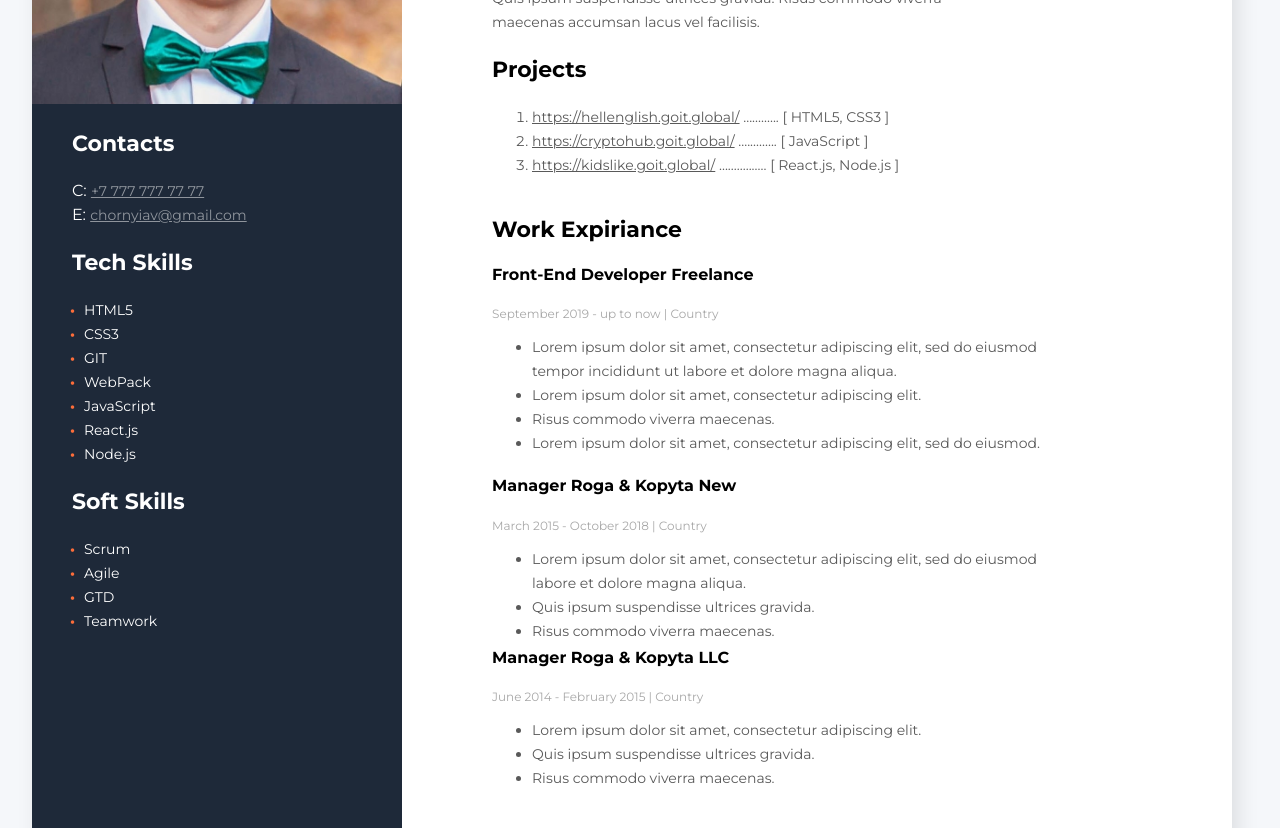
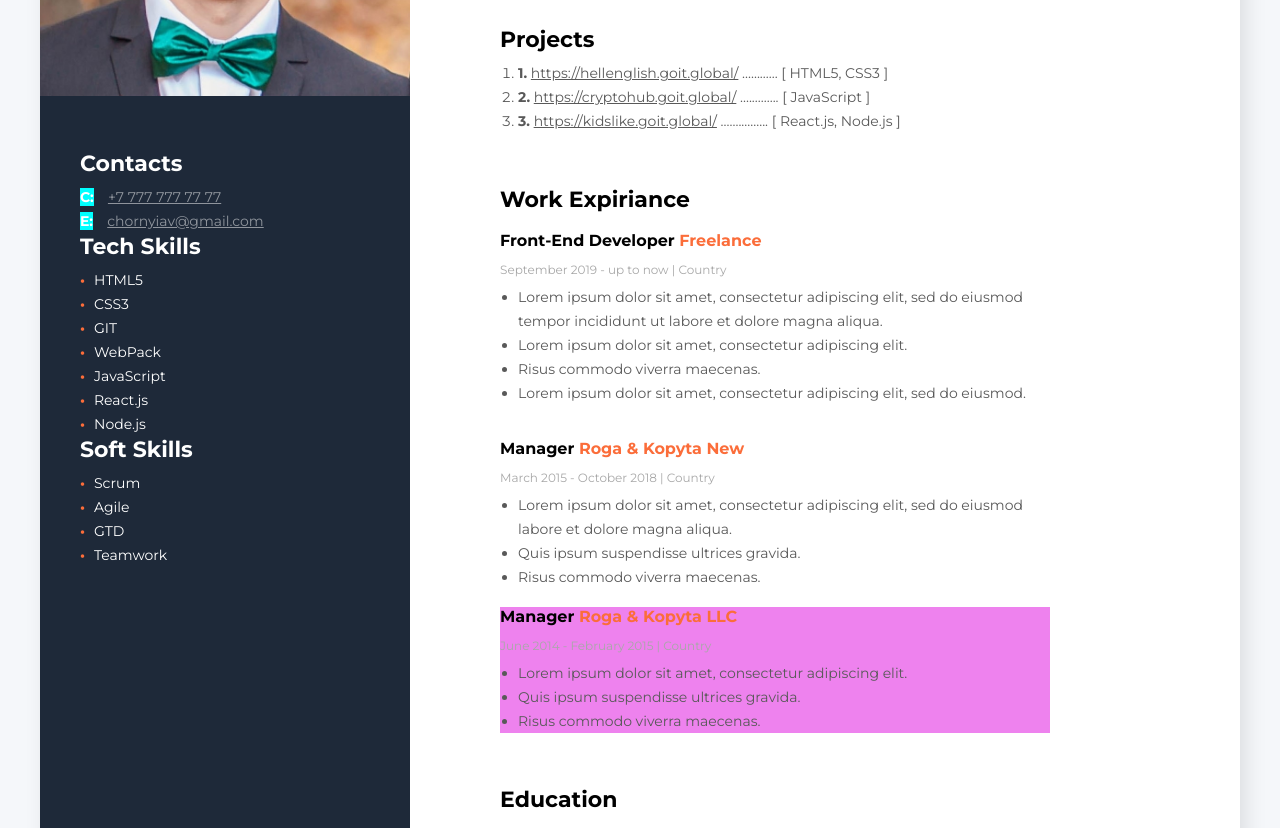
Before and after one commit to RunpucK/my_resumes, a plain HTML site: page index.html in a window 1280 px wide. Shown: the part 354-1182 px from the top of the page. Drawn offline with Linux system fonts and the light colour scheme.

Commit message:
my_resume

```diff
--- a/css/style.css
+++ b/css/style.css
@@ -2,7 +2,12 @@ body {
   background-color: #f5f7fa;
   font-family: 'Montserrat', sans-serif;
   display: flex;
-  justify-content: right;
+  justify-content: center;
+}
+
+* {
+  margin: 0;
+  padding: 0;
 }
 
 .Main_container li,
@@ -14,12 +19,26 @@ a {
   color: #595959;
 }
 
-.Sidebar_section a {
-  color: #ffffff;
-  opacity: 0.5;
+.Main_container p {
+  font-style: normal;
+  font-weight: normal;
+  font-size: 14px;
+  line-height: 24px;
+  color: #595959;
 }
 
-p {
+.My_work_expirientce ul,
+ol {
+  margin-left: 18px;
+  list-style-position: outside;
+}
+
+.My_work_expirientce span {
+  color: #fb6d3a;
+}
+
+.My_work_expirientce p {
+  margin-bottom: 8px;
   font-style: normal;
   font-weight: normal;
   font-size: 12px;
@@ -30,6 +49,8 @@ p {
 }
 
 h1 {
+  margin-top: 19px;
+  margin-bottom: 24px;
   font-style: normal;
   font-weight: bold;
   font-size: 45px;
@@ -46,6 +67,7 @@ h2 {
 }
 
 h3 {
+  margin-bottom: 8px;
   font-style: normal;
   font-weight: bold;
   font-size: 22px;
@@ -54,6 +76,8 @@ h3 {
 }
 
 h4 {
+  margin-top: 18px;
+  margin-bottom: 11px;
   width: 327px;
   height: 20px;
   font-style: normal;
@@ -64,6 +88,7 @@ h4 {
 }
 
 h5 {
+  margin-bottom: 11px;
   width: 99px;
   height: 17px;
   font-style: normal;
@@ -84,7 +109,7 @@ h5 {
   position: absolute;
   display: flex;
   flex-direction: row;
-  margin: 40px;
+  margin: 40px 0 0 0;
   width: 1200px;
   height: 1320px;
   background-color: #ffffff;
@@ -137,6 +162,7 @@ h5 {
 .My_work_expirientce_1 {
   height: 126px;
   top: 969px;
+  background-color: violet;
 }
 
 .My_Education_section {
@@ -144,7 +170,11 @@ h5 {
   width: 327px;
   height: 114px;
   left: 460px;
-  top: 1138px;
+  top: 1100px;
+}
+
+.My_Education_section h4 {
+  color: #fb6d3a;
 }
 
 .Sidebar_section {
@@ -155,12 +185,31 @@ h5 {
   color: #ffffff;
 }
 
+/* Sidebar */
+
+.Sidebar_section a {
+  margin-left: 10px;
+  color: #ffffff;
+  opacity: 0.5;
+}
+
 img {
   margin-top: 40px;
 }
 
 .My_contacts_section {
+  margin-top: 50px;
   margin-left: 40px;
+  width: 200px;
+}
+
+.My_contacts_section span {
+  font-style: normal;
+  font-weight: bold;
+  font-size: 14px;
+  list-style: none;
+  background-color: aqua;
+  line-height: 24px;
 }
 
 .My_Tech_Skills_section {
@@ -195,5 +244,4 @@ img {
   font-weight: bold;
   display: inline-block;
   width: 1em;
-  margin-left: -3em;
 }
--- a/index.html
+++ b/index.html
@@ -23,7 +23,7 @@
           <div class="About_me_section">
             <h2>Front-End Developer</h2>
             <h1>Volodymyr Babalo</h1>
-            <p class="About_me">
+            <p>
               Lorem ipsum dolor sit amet, consectetur adipiscing elit, sed do eiusmod tempor
               incididunt ut labore et dolore magna aliqua. Quis ipsum suspendisse ultrices gravida.
               Risus commodo viverra maecenas accumsan lacus vel facilisis.
@@ -34,16 +34,19 @@
             <h3>Projects</h3>
             <ol>
               <li class="project_item">
+                <b>1.</b>
                 <a href="https://hellenglish.goit.global/">https://hellenglish.goit.global/</a>
                 <span>............</span>
                 <span>[ HTML5, CSS3 ]</span>
               </li>
               <li class="project_item">
+                <b>2.</b>
                 <a href="https://cryptohub.goit.global/">https://cryptohub.goit.global/</a>
                 <span>.............</span>
                 <span>[ JavaScript ]</span>
               </li>
               <li class="project_item">
+                <b>3.</b>
                 <a href="https://kidslike.goit.global/">https://kidslike.goit.global/</a>
                 <span>................</span>
                 <span>[ React.js, Node.js ]</span>
@@ -55,7 +58,7 @@
             <h3>Work Expiriance</h3>
             <!--Company 3-->
             <div class="My_work_expirientce_3">
-              <h4>Front-End Developer Freelance</h4>
+              <h4>Front-End Developer <span>Freelance</span></h4>
               <p>September 2019 - up to now | Country</p>
               <ul>
                 <li>
@@ -69,7 +72,7 @@
             </div>
             <!--Company 2-->
             <div class="My_work_expirientce_2">
-              <h4>Manager Roga & Kopyta New</h4>
+              <h4>Manager <span>Roga & Kopyta New</span></h4>
               <p>March 2015 - October 2018 | Country</p>
               <ul>
                 <li>
@@ -82,10 +85,10 @@
             </div>
             <!--Company 1-->
             <div class="My_work_expirientce_1">
-              <h4>Manager Roga & Kopyta LLC</h4>
+              <h4>Manager <span>Roga & Kopyta LLC</span></h4>
               <p>June 2014 - February 2015 | Country</p>
               <ul>
-                <li>Lorem ipsum dolor sit amet, consectetur adipiscing elit.</li>
+                <li> Lorem ipsum dolor sit amet, consectetur adipiscing elit.</li>
                 <li>Quis ipsum suspendisse ultrices gravida.</li>
                 <li>Risus commodo viverra maecenas.</li>
               </ul>
```
